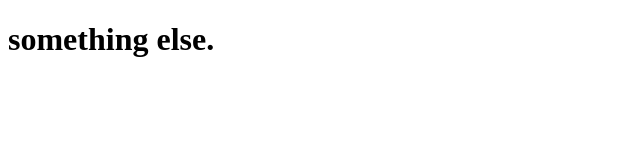
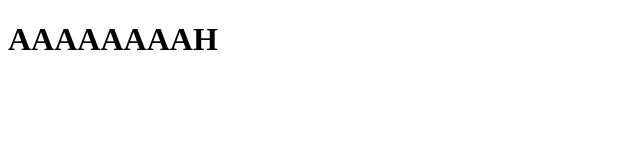
Before and after one commit to lightbluecactus/Week-4-Class-Build, a plain HTML site: page index.html in a window 1280 px wide. Shown: the whole page, without its empty margins (0-640 px from the left). Drawn offline with Linux system fonts and the light colour scheme.

Commit message:
something going wrong in these steps?

```diff
--- a/index.html
+++ b/index.html
@@ -4,6 +4,6 @@
 	<title>Week 4 Class Build</title>
 </head>
 <body>
-	<h1>something else.</h1>
+	<h1>AAAAAAAAH</h1>
 </body>
 </html>
```
